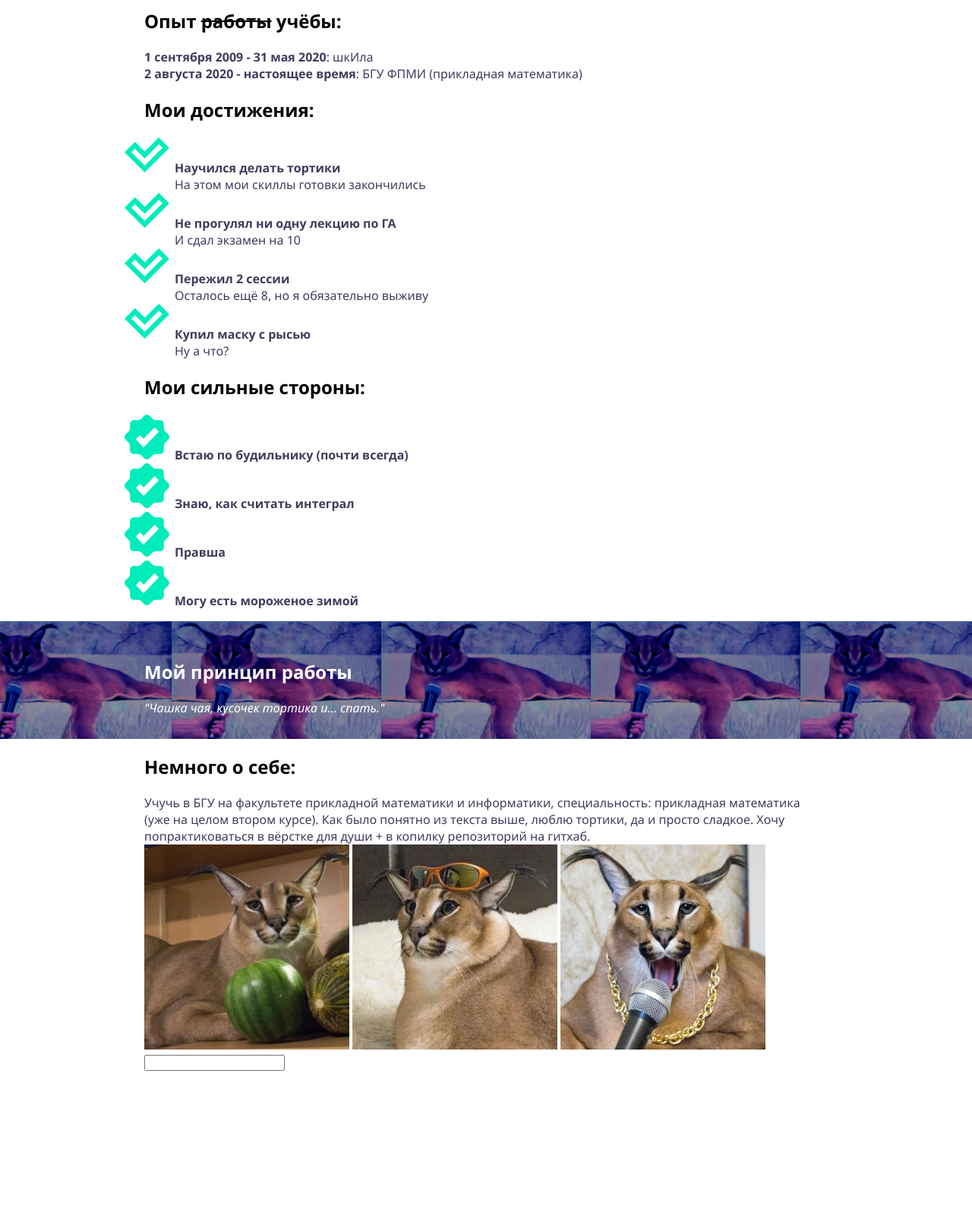
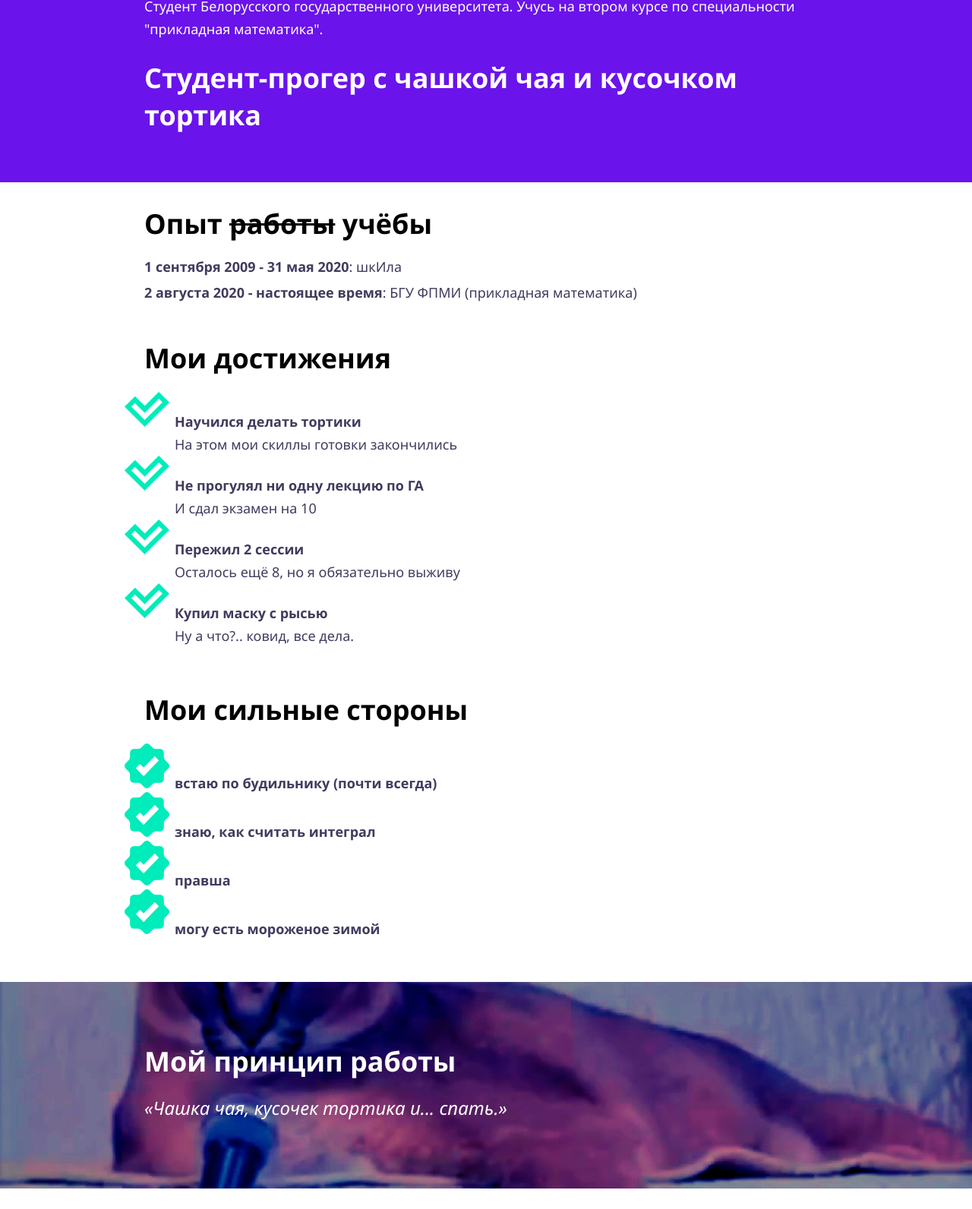
Before and after one commit to PblCbGomel/MyPortfolio_HTMLMarathon.github.io, a plain HTML site: page index.html in a window 1280 px wide. Shown: the part 692-2284 px from the top of the page at 76% size. Before the commit the page ends 2102 px from the top, so only its background shows below. Drawn offline with Linux system fonts and the light colour scheme.

Commit message:
Third WH, blocks

```diff
--- a/index.html
+++ b/index.html
@@ -4,98 +4,25 @@
     <meta charset="UTF-8">
     <meta http-equiv="X-UA-Compatible" content="IE=edge">
     <meta name="viewport" content="width=device-width, initial-scale=1.0">
+    <link rel="stylesheet" href="style.css">
     <title>Document</title>
-    <style>
-        html, body, p {
-            padding: 0;
-            margin: 0;
-        }
-
-        h2 {
-            color: black;
-        }
-
-        .new-font {
-            font-family:'Segoe UI', Tahoma, Geneva, Verdana, sans-serif;
-        }
-
-        .bold-text {
-            font-weight: bold;
-        }
-
-        .italic-text {
-            font-style: italic;
-        }
-
-        .cyan-text {
-            color: #00ECBB;
-        }
-
-        .white-text {
-            color: white;
-        }
-
-        .gray-text {
-            color: #433A5E;
-        }
-
-        .purple {
-            background-color: #6A13EB;
-        }
-
-        .block {
-            width: 900px;
-            margin: auto;
-        }
-
-        .nav, .exp {
-            list-style: none;
-            padding: 0;
-            margin: 0;
-        }
-
-        .nav li {
-            display: inline-block;
-            margin: 5px;
-            padding: 5px;
-            cursor: pointer;
-        }
-
-        .achievemnts {
-            list-style-image: url("./li/icon-ok.png");
-        }
-
-        .str-points {
-            list-style-image: url("./li/icon-ok-2.png");
-        }
-
-        .quote {
-            background-image: url("./backgrounds/quote.png");
-            background-position: center;
-            background-size: contain;
-            padding: 30px;
-        }
-
-    </style>
 </head>
 <body class="gray-text new-font">
     <div>
         <div class="purple">
             <div class="block">
-                <p><span class="bold-text cyan-text">Евгений Шевцов</p>
-
                 <ul class="cyan-text nav">
+                    <li><span class="bold-text cyan-text name-tag">ЕВГЕНИЙ<br>ШЕВЦОВ</span></li>
                     <li>Опыт <s>работы</s> учёбы</li>
                     <li>Достижения</li>
-                    <li>Мои сильные стороны</li>
+                    <li>Сильные стороны</li>
                     <li>Личное</li>
                     <li>Контакты</li>
                 </ul>
 
-                <img src="./img/MyPhoto.png" alt="Портрет" width="100%">
-                <p class="white-text">
-                    Студент Белорусского государственного университета. Учусь на втором курсе по специальности
-                    <span class="bold-text">"прикладная математика"</span>.
+                <img class="logo-img" src="./img/MyPhoto.png" alt="Портрет">
+                <p class="white-text paragraph">
+                    Студент Белорусского государственного университета. Учусь на втором курсе по специальности "прикладная математика".
                 </p>
 
                 <h1 class="white-text">Студент-прогер с чашкой чая и кусочком тортика</h1>
@@ -103,7 +30,7 @@
         </div>
 
         <div class="block">
-            <h2>Опыт <s>работы</s> учёбы:</h2>
+            <h2>Опыт <s>работы</s> учёбы</h2>
 
             <ol class="exp">
                 <li><span class="bold-text">1 сентября 2009 - 31 мая 2020</span>: шкИла</li>
@@ -111,48 +38,51 @@
             </ol>
         </div>
 
-        <div class="block">
-            <h2>Мои достижения:</h2>
+        <div class="block no-padding-top">
+            <h2>Мои достижения</h2>
 
             <ul class="achievemnts">
                 <li><span class="bold-text">Научился делать тортики</span><br>На этом мои скиллы готовки закончились</li>
                 <li><span class="bold-text">Не прогулял ни одну лекцию по ГА</span><br>И сдал экзамен на 10</li>
                 <li><span class="bold-text">Пережил 2 сессии</span><br>Осталось ещё 8, но я обязательно выживу</li>
-                <li><span class="bold-text">Купил маску с рысью</span><br>Ну а что?</li>
+                <li><span class="bold-text">Купил маску с рысью</span><br>Ну а что?.. ковид, все дела.</li>
             </ul>
         </div>
 
-        <div class="block">
-            <h2>Мои сильные стороны:</h2>
+        <div class="block no-padding-top">
+            <h2>Мои сильные стороны</h2>
 
             <ul class="str-points bold-text">
-                <li>Встаю по будильнику (почти всегда)</li>
-                <li>Знаю, как считать интеграл</li>
-                <li>Правша</li>
-                <li>Могу есть мороженое зимой</li>
+                <li>встаю по будильнику (почти всегда)</li>
+                <li>знаю, как считать интеграл</li>
+                <li>правша</li>
+                <li>могу есть мороженое зимой</li>
             </ul>
         </div>
 
         <div class="quote">
             <div class="block">
                 <h2 class="white-text">Мой принцип работы</h2>
-                <p class="white-text italic-text">"Чашка чая, кусочек тортика и... спать."</p>
+                <p class="white-text italic-text">«Чашка чая, кусочек тортика и... спать.»</p>
             </div>
         </div>
 
         <div class="block">
-            <h2>Немного о себе:</h2>
-            <p>
-                Учучь в БГУ на факультете прикладной математики и информатики, специальность: прикладная математика
+            <h2>Немного о себе</h2>
+            <p class="paragraph">
+                Учусь в БГУ на факультете прикладной математики и информатики, специальность: прикладная математика
                 (уже на целом втором курсе). Как было понятно из текста выше, люблю тортики, да и просто сладкое.
                 Хочу попрактиковаться в вёрстке для души + в копилку репозиторий на гитхаб.
             </p>
-            <img src="./img/personal-img-1.png" alt="picture 1">
-            <img src="./img/personal-img-2.png" alt="picture 2">
-            <img src="./img/personal-img-3.png" alt="picture 3">
+            <div class="pictures">
+                <img src="./img/personal-img-1.png" alt="picture 1" class="circle-img">
+                <img src="./img/personal-img-2.png" alt="picture 2" class="circle-img">
+                <img src="./img/personal-img-3.png" alt="picture 3" class="circle-img">
+            </div>
         </div>
 
-        <div class="block">
+        <div class="block no-padding-top">
+            <h2>Контакт</h2>
             <form action="">
                 <input type="text" name="" id="">
             </form>
--- /dev/null
+++ b/style.css
@@ -0,0 +1,139 @@
+html, body, p {
+    padding: 0;
+    margin: 0;
+}
+
+h1 {
+    font-weight: 980px;
+    font-size: 36px;
+}
+
+h2 {
+    color: black;
+    font-weight: 900;
+    font-size: 36px;
+    margin-top: 0;
+    margin-bottom: 20px;
+}
+
+.new-font {
+    font-family:'Segoe UI', Tahoma, Geneva, Verdana, sans-serif;
+    font-size: 18px;
+}
+
+.block {
+    width: 900px;
+    margin: auto;
+    padding-top: 30px;
+    padding-bottom: 40px;
+}
+
+.paragraph {
+    margin: 20px 0;
+    line-height: 30px;
+}
+
+.block.no-padding-top {
+    padding-top: 0;
+}
+ /* Форматированный текст */
+.bold-text {
+    font-weight: 900;
+}
+
+.italic-text {
+    font-style: italic;
+}
+
+.cyan-text {
+    color: #00ECBB;
+}
+
+.white-text {
+    color: white;
+}
+
+.gray-text {
+    color: #433A5E;
+}
+
+.purple {
+    background-color: #6A13EB;
+}
+
+/* Форматирование картинок */
+.circle-img {
+    border-radius: 50%;
+}
+
+/* Блок с лого */
+.nav {
+    list-style: none;
+    padding: 0;
+    margin: 0;
+    display: flex;
+    justify-content: space-between;
+    align-items: center;
+    margin-bottom: 40px;
+}
+
+.nav li {
+    display: inline-block;
+    margin: 5px;
+    padding: 5px;
+    cursor: pointer;
+}
+
+.logo-img {
+    width: 100%;
+}
+
+.name-tag {
+    font-size: 24px;
+    letter-spacing: 4px;
+}
+
+/* Блок опыта */
+.exp {
+    list-style: none;
+    padding: 0;
+    margin: 0;
+}
+
+.exp li {
+    margin: 10px 0;
+}
+
+/* Блок достижений */
+.achievemnts {
+    list-style-image: url("./li/icon-ok.png");
+    line-height: 30px;
+}
+
+.str-points {
+    list-style-image: url("./li/icon-ok-2.png");
+}
+
+/* Блок с цитатой */
+.quote {
+    background-image: url("./backgrounds/quote.png");
+    background-position: center;
+    background-size: cover;
+    padding: 50px;
+}
+
+.quote p {
+    font-size: 24px;
+}
+
+/* Блок "О себе" */
+.pictures {
+    display: flex;
+    align-items: center;
+    justify-content: space-between;
+    padding-top: 20px;
+}
+
+.pictures img:hover {
+    box-shadow: 0 0 6px 2px rgba(114, 109, 109, 60%);
+}
```
Also changed, not shown: Bitmap.png (added), credo-bg.png (added), img/quote.png (added), quote.jpg (added).
